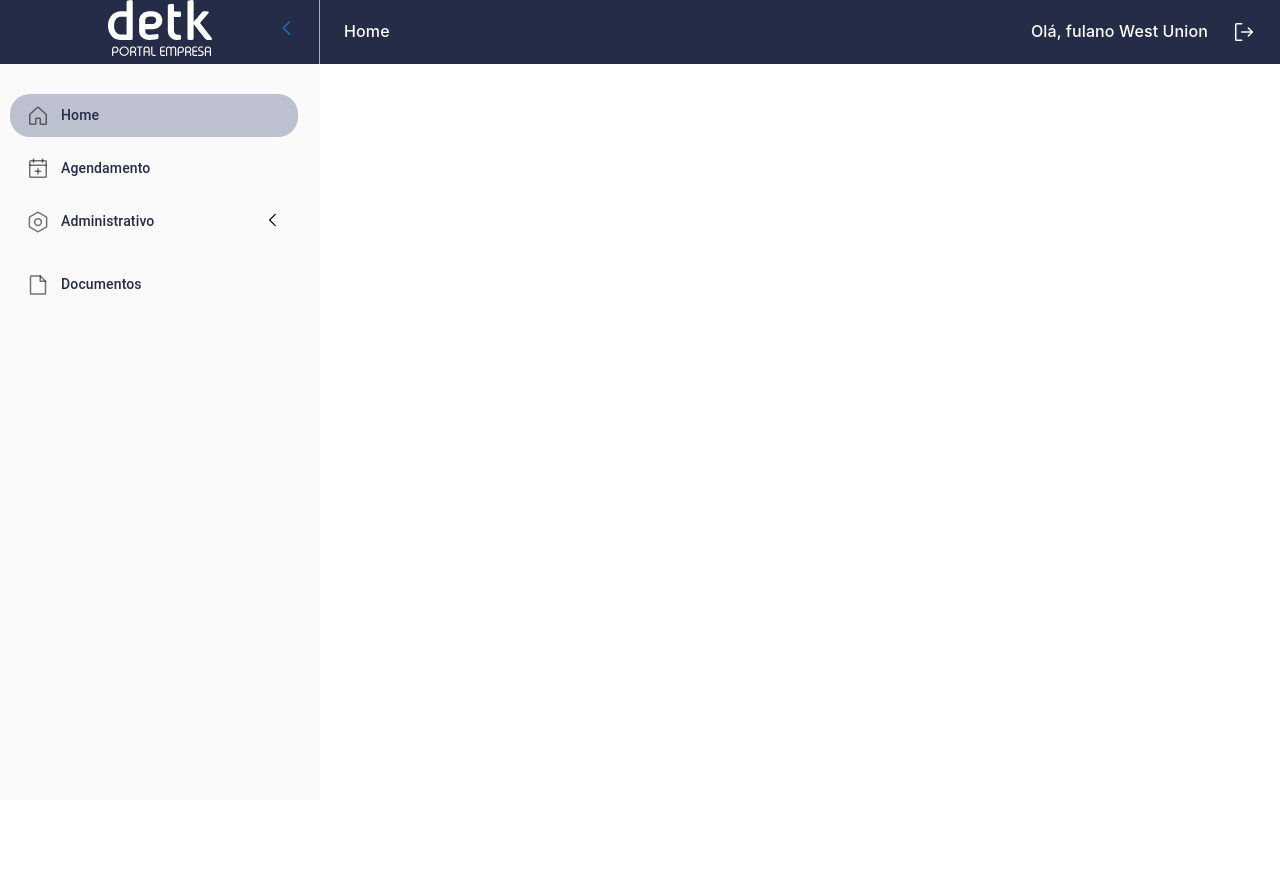
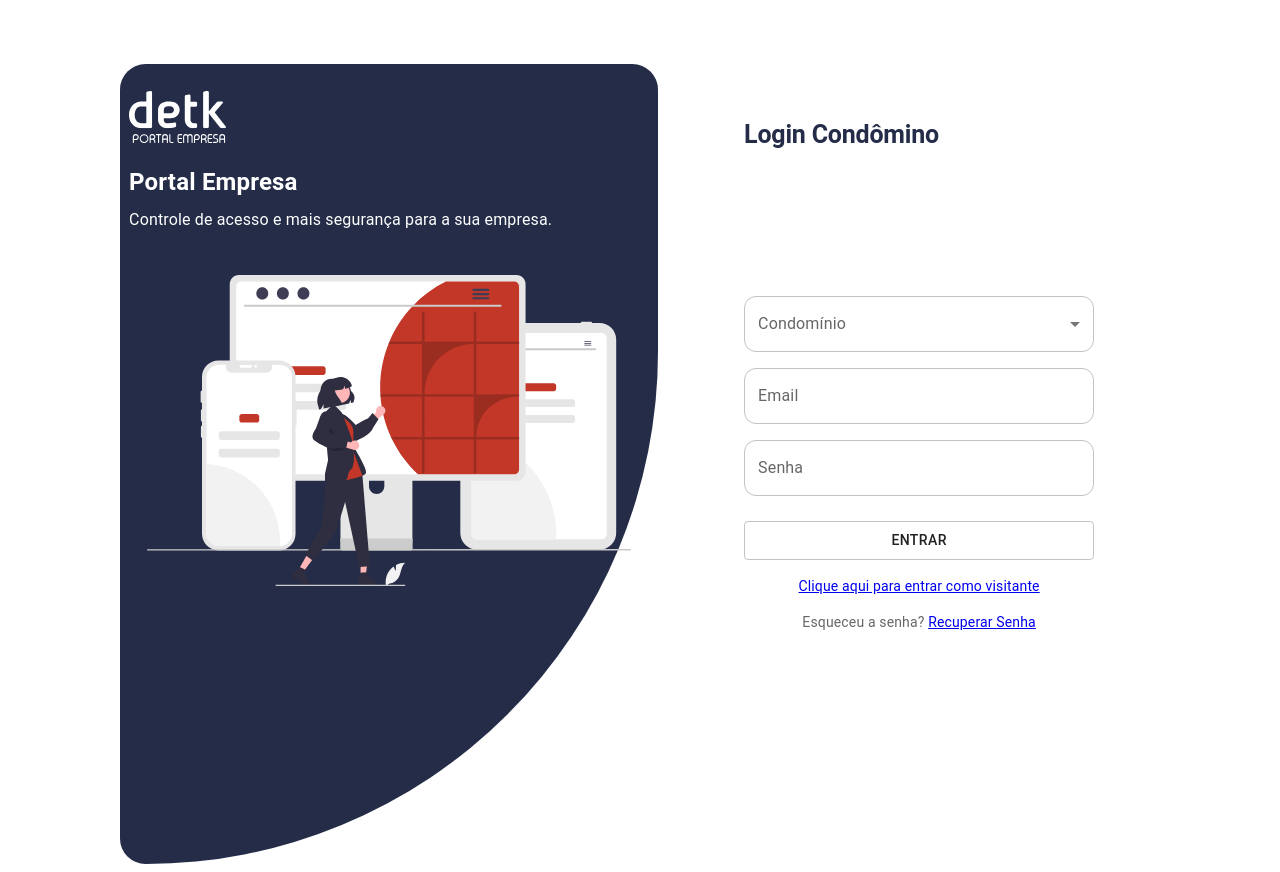
Before and after one commit to jhonApp/PortalEmpresa, a React (Vite) app in the folder site/: page /Login in a window 1280 px wide. Before the commit the page ends 800 px from the top, so only its background shows below. Built offline with nearby package versions, Linux system fonts and the light colour scheme.

Commit message:
Criação da tela de Login

```diff
--- a/site/package.json
+++ b/site/package.json
@@ -17,7 +17,8 @@
     "@mui/material": "^5.15.2",
     "phosphor-react": "^1.4.1",
     "react": "^18.2.0",
-    "react-dom": "^18.2.0"
+    "react-dom": "^18.2.0",
+    "react-router-dom": "^6.21.2"
   },
   "devDependencies": {
     "@types/react": "^18.2.43",
--- a/site/src/App.jsx
+++ b/site/src/App.jsx
@@ -1,22 +1,17 @@
+// App.jsx
 import React from 'react';
-import Header from './components/Header/Index';
-import Sidebar from './components/Sidebar';
-import GlobalStyle from './globalStyles';
+import { BrowserRouter as Router, Route, Routes } from 'react-router-dom';
+import Login from './components/Login';
+import LoginVisitante from './components/Login/loginVisitante';
 
 function App() {
-  const headerHeight = '64px';
-
   return (
-    <div style={{
-      display: 'grid',
-      gridTemplateColumns: '40vh auto', // Definindo a largura do Sidebar como 40vh e o Header ocupando o restante do espaço
-      gap: '0', // Espaçamento entre os elementos
-      height: '100vh', // Definindo a altura total da página
-    }}>
-      <GlobalStyle />
-      <Sidebar headerHeight={headerHeight} style={{ height: '100vh' }} />
-      <Header />
-    </div>
+    <Router>
+      <Routes>
+        <Route path="Login/loginVisitante" element={<LoginVisitante />} />
+        <Route path="Login/" element={<Login />} />
+      </Routes>
+    </Router>
   );
 }
 
--- /dev/null
+++ b/site/src/components/Login/index.jsx
@@ -0,0 +1,143 @@
+import React from 'react';
+import { Box, Paper, Typography, TextField, Button, Select, MenuItem, FormControl, InputLabel } from '@mui/material';
+import { styled } from '@mui/system';
+import { Link } from 'react-router-dom';
+import portalLogin from '../../assets/images/portal_login.svg';
+import portalIconSVG from '../../assets/images/icones/Portal Empresa II.svg';
+
+const StyledGrid = styled(Box)({
+    display: 'grid',
+    gridTemplateColumns: '0.9fr 1fr',
+    gap: '16px',
+    justifyContent: 'center',
+    alignItems: 'center',
+    height: '100vh',
+    marginTop: '8vh',
+    marginLeft: '14vh',
+
+    // Adicionando regras de mídia para larguras de tela menores
+    '@media (max-width: 1000px)': {
+      gridTemplateColumns: '1fr', // Uma coluna para telas menores
+      marginLeft: '0', // Remova a margem lateral
+    },
+  });
+
+const StyledPaper = styled(Paper)({
+  padding: (theme) => theme.spacing(3),
+  width: 350,
+  textAlign: 'center',
+  marginLeft: '70px',
+  boxShadow: 'none'
+});
+
+const StyledFormControl = styled(FormControl)({
+    width: '100%',
+    marginBottom: (theme) => theme.spacing(2),
+  });
+
+  const StyledTextField = styled(TextField)({
+    borderRadius: '12px',
+    marginBottom: '0px',
+    '& .MuiOutlinedInput-root': {
+      borderRadius: '12px',
+    },
+  });
+
+const StyledImageContainer = styled('div')({
+  background: '#242c48',
+  borderRadius: '50px 50px 1000px 50px',
+  height: '100%',
+  display: 'flex',
+  flexDirection: 'column',
+  alignItems: 'center',
+});
+
+const StyledImage = styled('img')({
+  width: '90%',
+  marginTop: '8%'
+});
+
+const StyledImageLogo = styled('img')({
+    width: '23%',
+    marginBottom: '5%'
+  });
+
+const StyledLogoText = styled('div')({
+  color:'#fff',
+  marginRight: '18%',
+  marginTop:'5%'
+});
+
+const StyledButton = styled(Button)({
+    background: 'transparent',
+    color: 'rgba(0, 0, 0, 0.87)',
+    border: '1px solid rgba(0, 0, 0, 0.23)',
+    marginTop: '25px',
+    boxShadow: 'none',
+    '&:hover': {
+      background: '#242c48',
+      color: '#fff',
+    },
+  });
+
+const StyledTitle = styled(Typography)({
+    fontSize: 'clamp(16px, 2vw, 25px)',
+    fontWeight: 'bold',
+    color: '#242c48',
+    position: 'absolute',
+    top: '7.5rem'
+  });
+
+const Login = () => {
+  return (
+    <StyledGrid>
+      {/* Logo/Image */}
+      <StyledImageContainer>
+        <StyledLogoText>
+          <StyledImageLogo src={portalIconSVG} alt="Logo" />
+          <Typography variant="h4" sx={{fontSize: 'clamp(18px, 2vw, 24px)', fontWeight: 'bold', marginBottom: '10px' }}>
+            Portal Empresa
+          </Typography>
+          <Typography variant="body1" sx={{fontSize: 'clamp(12px, 2vw, 16px)'}}>
+            Controle de acesso e mais segurança para a sua empresa.
+          </Typography>
+        </StyledLogoText>
+        <StyledImage src={portalLogin} alt="Logo" />
+      </StyledImageContainer>
+
+      <StyledPaper elevation={3}>
+        {/* Condomínio Select */}
+        <StyledTitle variant="h2">
+            Login Condômino
+        </StyledTitle>
+        <StyledFormControl variant="outlined">
+          <InputLabel id="condominio-label">Condomínio</InputLabel>
+          <Select labelId="condominio-label" label="Condomínio" sx={{borderRadius: 3}}>
+            <MenuItem value={1}>Condomínio 1</MenuItem>
+            <MenuItem value={2}>Condomínio 2</MenuItem>
+            <MenuItem value={3}>Condomínio 3</MenuItem>
+          </Select>
+        </StyledFormControl>
+
+        {/* Email Input */}
+        <StyledTextField label="Email" variant="outlined" fullWidth margin="normal" />
+
+        {/* Password Input */}
+        <StyledTextField label="Senha" variant="outlined" fullWidth margin="normal" type="password" />
+
+        {/* Login Button */}
+        <StyledButton variant="contained" fullWidth>
+          Entrar
+        </StyledButton>
+        <Typography variant="body2" color="textSecondary" style={{ marginTop: '16px' }}>
+            <Link to="./loginVisitante">Clique aqui para entrar como visitante</Link>
+        </Typography>
+        <Typography variant="body2" color="textSecondary" style={{ marginTop: '16px' }}>
+            Esqueceu a senha? <a href="#">Recuperar Senha</a>
+        </Typography>
+      </StyledPaper>
+    </StyledGrid>
+  );
+};
+
+export default Login;
--- /dev/null
+++ b/site/src/components/Login/loginVisitante.jsx
@@ -0,0 +1,136 @@
+import React from 'react';
+import { Box, Paper, Typography, TextField, Button, Select, MenuItem, FormControl, InputLabel } from '@mui/material';
+import { styled } from '@mui/system';
+import portalLogin from '../../assets/images/portal_login.svg';
+import portalIconSVG from '../../assets/images/icones/Portal Empresa II.svg';
+
+const StyledGrid = styled(Box)({
+  display: 'grid',
+  gridTemplateColumns: '0.9fr 1fr',
+  gap: '16px',
+  justifyContent: 'center',
+  alignItems: 'center',
+  height: '100vh',
+  marginTop: '8vh',
+  marginLeft: '14vh'
+});
+
+const StyledPaper = styled(Paper)({
+  padding: (theme) => theme.spacing(3),
+  width: 350,
+  textAlign: 'center',
+  marginLeft: '70px',
+  boxShadow: 'none'
+});
+
+const StyledFormControl = styled(FormControl)({
+    width: '100%',
+    marginBottom: (theme) => theme.spacing(2),
+  });
+
+  const StyledTextField = styled(TextField)({
+    borderRadius: '12px',
+    marginBottom: '0px',
+    '& .MuiOutlinedInput-root': {
+      borderRadius: '12px',
+    },
+  });
+
+const StyledImageContainer = styled('div')({
+  background: '#242c48',
+  borderRadius: '50px 50px 1000px 50px',
+  height: '100%',
+  display: 'flex',
+  flexDirection: 'column',
+  alignItems: 'center',
+});
+
+const StyledImage = styled('img')({
+  width: '90%',
+  marginTop: '8%'
+});
+
+const StyledImageLogo = styled('img')({
+    width: '23%',
+    marginBottom: '5%'
+  });
+
+const StyledLogoText = styled('div')({
+  color:'#fff',
+  marginRight: '18%',
+  marginTop:'5%'
+});
+
+const StyledButton = styled(Button)({
+    background: 'transparent',
+    color: 'rgba(0, 0, 0, 0.87)',
+    border: '1px solid rgba(0, 0, 0, 0.23)',
+    marginTop: '25px',
+    boxShadow: 'none',
+    '&:hover': {
+      background: '#242c48',
+      color: '#fff',
+    },
+  });
+
+const StyledTitle = styled(Typography)({
+    fontSize: 'clamp(16px, 2vw, 25px)',
+    fontWeight: 'bold',
+    color: '#242c48',
+    position: 'absolute',
+    top: '7.5rem'
+  });
+
+const Login = () => {
+  return (
+    <StyledGrid>
+      {/* Logo/Image */}
+      <StyledImageContainer>
+        <StyledLogoText>
+          <StyledImageLogo src={portalIconSVG} alt="Logo" />
+          <Typography variant="h4" sx={{fontSize: 'clamp(18px, 2vw, 24px)', fontWeight: 'bold', marginBottom: '10px' }}>
+            Portal Empresa
+          </Typography>
+          <Typography variant="body1" sx={{fontSize: 'clamp(12px, 2vw, 16px)'}}>
+            Controle de acesso e mais segurança para a sua empresa.
+          </Typography>
+        </StyledLogoText>
+        <StyledImage src={portalLogin} alt="Logo" />
+      </StyledImageContainer>
+
+      <StyledPaper elevation={3}>
+        {/* Condomínio Select */}
+        <StyledTitle variant="h2">
+            Login Visitante
+        </StyledTitle>
+        <StyledFormControl variant="outlined">
+          <InputLabel id="condominio-label">Condomínio</InputLabel>
+          <Select labelId="condominio-label" label="Condomínio" sx={{borderRadius: 3}}>
+            <MenuItem value={1}>Condomínio 1</MenuItem>
+            <MenuItem value={2}>Condomínio 2</MenuItem>
+            <MenuItem value={3}>Condomínio 3</MenuItem>
+          </Select>
+        </StyledFormControl>
+
+        {/* Email Input */}
+        <StyledTextField label="Email" variant="outlined" fullWidth margin="normal" />
+
+        {/* Password Input */}
+        <StyledTextField label="Senha" variant="outlined" fullWidth margin="normal" type="password" />
+
+        {/* Login Button */}
+        <StyledButton variant="contained" fullWidth>
+          Entrar
+        </StyledButton>
+        <Typography variant="body2" color="textSecondary" style={{ marginTop: '16px' }}>
+            <a href="../Login/">Clique aqui para entrar como condômino</a>
+        </Typography>
+        <Typography variant="body2" color="textSecondary" style={{ marginTop: '16px' }}>
+            Esqueceu a senha? <a href="#">Recuperar Senha</a>
+        </Typography>
+      </StyledPaper>
+    </StyledGrid>
+  );
+};
+
+export default Login;
```
Also changed, not shown: site/src/components/Dashboard.jsx (added, +23 -0 lines), site/src/assets/images/portal_login.svg (added), site/src/main.jsx (line endings or trailing spaces), 1 other file (tests, documents, lock files or other folders).
